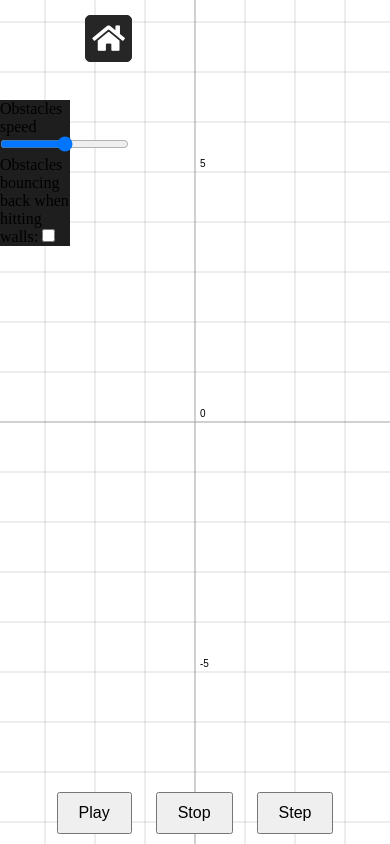
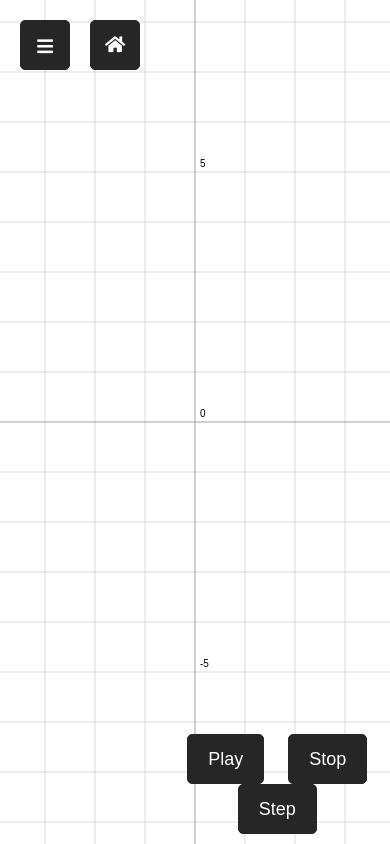
Before and after one commit to ggldnl/Path-Planning-Visualizer, a Flask app: page / in a window 390 px wide. Run offline with Flask 3, Linux system fonts and the light colour scheme; data that the repository does not hold is empty.

Commit message:
refreshed the style

```diff
--- a/static/js/main.js
+++ b/static/js/main.js
@@ -65,7 +65,7 @@ window.onload = function () {
     }
 
     // Add a click event listener to the button to reset the view
-    var button = document.getElementById("home");
+    var button = document.getElementById("home_btn");
     button.addEventListener("click", function() {
         pixelOffset.x = 0;
         pixelOffset.y = 0;
--- /dev/null
+++ b/static/styles/body.css
@@ -0,0 +1,11 @@
+#control-button-container {
+    position: absolute;
+    bottom: 0;
+
+    /* TODO you should really fix this*/
+    /* left: 50%; */
+    left: 42.2%;
+
+    text-align: center;
+    padding: 10px 0;
+}
--- a/static/styles/buttons.css
+++ b/static/styles/buttons.css
@@ -1,12 +1,29 @@
-#button-container {
-    position: absolute;
-    bottom: 10px;
-    width: 100%;
-    text-align: center;
+button {
+	margin: 0 10px;
+	padding: 10px 20px;
+	height: 50px;
+	background: #262626;
+	color: white;
+	font-size: 18px;
+	text-align: center;
+    vertical-align: middle;
+	border: 1px solid #262626;
+	border-radius: 5px;
+	cursor: pointer;
 }
 
-.button {
-    margin: 0 10px;
-    padding: 10px 20px;
-    font-size: 16px;
+#home_btn {
+    position: absolute;
+	width: 50px;
+    padding: 0;
+    margin: 0;
+    left: 90px;
+    top: 20px;
+    transition: all .5s ease;
 }
+
+/* The home button is moved to the end of the sidebar
+ */
+ #sidebar-checkbox:checked ~ #home_btn{
+    left: 340px;
+}
--- a/static/styles/canvas.css
+++ b/static/styles/canvas.css
@@ -1,8 +1,3 @@
-html,
-		body {
-			margin: 0px;
-		}
-
 canvas {
     display: block;
     position: absolute;
--- a/static/styles/menu.css
+++ /dev/null
@@ -1,140 +0,0 @@
-*{
-  margin: 0;
-  padding: 0;
-  text-decoration: none;
-}
-.sidebar{
-  position: fixed;
-  width: 240px;
-  left: -240px;
-  height: 100%;
-  background: #1e1e1e;
-  transition: all .5s ease;
-}
-.sidebar header{
-  font-size: 28px;
-  color: white;
-  line-height: 70px;
-  text-align: center;
-  background: #1b1b1b;
-  user-select: none;
-  font-family: 'Montserrat', sans-serif;
-}
-.sidebar a{
-  display: block;
-  height: 65px;
-  width: 100%;
-  color: white;
-  line-height: 65px;
-  padding-left: 30px;
-  box-sizing: border-box;
-  border-bottom: 1px solid black;
-  border-top: 1px solid rgba(255,255,255,.1);
-  border-left: 5px solid transparent;
-  font-family: 'Open Sans', sans-serif;
-  transition: all .5s ease;
-}
-a.active,a:hover{
-  border-left: 5px solid #b93632;
-  color: #b93632;
-}
-.sidebar a i{
-  font-size: 23px;
-  margin-right: 16px;
-}
-.sidebar a span{
-  letter-spacing: 1px;
-  text-transform: uppercase;
-}
-#check{
-  display: none;
-  position: absolute;
-  top: 20px;
-  left: 20px;
-}
-label #btn,label #cancel{
-  position: absolute;
-  cursor: pointer;
-  color: white;
-  border-radius: 5px;
-  border: 1px solid #262626;
-  margin: 15px 30px;
-  font-size: 29px;
-  background: #262626;
-  height: 45px;
-  width: 45px;
-  text-align: center;
-  line-height: 45px;
-  transition: all .5s ease;
-}
-label #cancel{
-  opacity: 0;
-  visibility: hidden;
-}
-#check:checked ~ .sidebar{
-  left: 0;
-}
-#check:checked ~ label #btn{
-  margin-left: 250px;
-  opacity: 0;
-  visibility: hidden;
-}
-#check:checked ~ label #cancel{
-  margin-left: 250px;
-  opacity: 1;
-  visibility: visible;
-}
-@media(max-width : 860px){
-  .sidebar{
-    height: auto;
-    width: 70px;
-    left: 0;
-    margin: 100px 0;
-  }
-  header,#btn,#cancel{
-    display: none;
-  }
-  span{
-    position: absolute;
-    margin-left: 23px;
-    opacity: 0;
-    visibility: hidden;
-  }
-  .sidebar a{
-    height: 60px;
-  }
-  .sidebar a i{
-    margin-left: -10px;
-  }
-  a:hover {
-    width: 200px;
-    background: inherit;
-  }
-  .sidebar a:hover span{
-    opacity: 1;
-    visibility: visible;
-  }
-}
-
-#home{
-  display: none;
-}
-
-label #home_btn{
-  position: absolute;
-  cursor: pointer;
-  color: white;
-  border-radius: 5px;
-  border: 1px solid #262626;
-  margin: 15px 85px;  /* initial position is (15, 30) for the menu button, 30 + btn_width + spacing for the home_btn */
-  font-size: 29px;
-  background: #262626;
-  height: 45px;
-  width: 45px;
-  text-align: center;
-  line-height: 45px;
-  transition: all .5s ease;
-}
-#check:checked ~ label #home_btn{
-  margin-left: 305px; /* left margin when the menu button is pressed is 250, sum up 45 + spacing + 45 */
-}
--- /dev/null
+++ b/static/styles/sidebar.css
@@ -0,0 +1,90 @@
+*{
+    margin: 0;
+    padding: 0;
+    text-decoration: none;
+}
+
+/* Sidebar style
+ */
+.sidebar{
+    position: fixed;
+    left: -250px;
+    width: 250px;
+    height: 100%;
+    background: #1e1e1e;
+    text-align: center; /* Center the content horizontally */
+    line-height: 25px;
+    overflow: auto; /* Add overflow property to enable scrolling */
+    transition: all .5s ease;
+}
+
+/* Label style
+ */
+.sidebar label{
+    color: #ffffff;
+}
+
+/* Slider style
+ */
+.slider{
+    color: white;
+    width: 80%; /* Full-width */
+    height: 25px; /* Specified height */
+}
+
+#sidebar-checkbox {
+    display: none;
+}
+
+label #open-sidebar-btn, label #close-sidebar-btn{
+    position: absolute;
+    cursor:pointer;
+    background: #262626;
+    height: 48px;
+    width: 48px;
+    text-align: center;
+    line-height: 50px;
+    vertical-align: middle;
+    color: white;
+    font-size: 18px;
+    border: 1px solid #262626;
+    border-radius: 5px;
+
+    padding: 0;
+    margin: 0;
+    left: 20px;
+    top: 20px;
+
+    transition: all .5s ease;
+}
+
+label #close-sidebar-btn {
+    opacity: 0;
+    visibility: hidden;
+}
+
+/* The open sidebar button is pressed */
+
+/* The sidebar is extended
+ */
+ #sidebar-checkbox:checked ~ .sidebar{
+    left: 0;
+}
+
+/* The open button icon is moved to the end of the sidebar
+ * and made invisible
+ */
+#sidebar-checkbox:checked ~ label #open-sidebar-btn{
+    margin-left: 250px;
+    opacity: 0;
+    visibility: hidden;
+}
+
+/* The close button icon is moved to the end of the sidebar
+ * and made visible
+ */
+#sidebar-checkbox:checked ~ label #close-sidebar-btn{
+    margin-left: 250px;
+    opacity: 1;
+    visibility: visible;
+}
--- a/template/index.html
+++ b/template/index.html
@@ -3,47 +3,37 @@
 <head>
     <meta charset="UTF-8">
     <title>Robot Simulator</title>
-    <link rel="stylesheet" type="text/css" href="static/styles/menu.css">
+
+    <!-- Font Awesome -->
+    <link rel="stylesheet" href="https://cdnjs.cloudflare.com/ajax/libs/font-awesome/5.15.3/css/all.min.css"/>
+
+    <!-- Styles -->
+    <link rel="stylesheet" type="text/css" href="static/styles/body.css">
+    <link rel="stylesheet" type="text/css" href="static/styles/buttons.css">
+    <link rel="stylesheet" type="text/css" href="static/styles/sidebar.css">
     <link rel="stylesheet" type="text/css" href="static/styles/canvas.css">
-    <link rel="stylesheet" type="text/css" href="static/styles/buttons.css">
+
+    <meta name="viewport" content="width=device-width, initial-scale=1.0">
+
 </head>
 <body>
 
     <canvas id="canvas"></canvas>
 
-    <input type="checkbox" id="check">
-    <label for="check">
-      <i class="fas fa-bars" id="btn"></i>
-      <i class="fas fa-times" id="cancel"></i>
+    <input type="checkbox" id="sidebar-checkbox">
+    <label for="sidebar-checkbox">
+        <i class="fas fa-bars" id="open-sidebar-btn"></i>
+        <i class="fas fa-times" id="close-sidebar-btn"></i>
     </label>
+    <button id="home_btn">
+        <i class="fas fa-home" id=></i>
+    </button>
 
-    <input type="checkbox" id="home">
-    <label for="home">
-      <i class="fas fa-home" id="home_btn"></i>
-    </label>
-
-    <div id="button-container">
+    <div id="control-button-container">
         <button class="button" id="playButton">Play</button>
         <button class="button" id="stopButton">Stop</button>
         <button class="button" id="stepButton">Step</button>
     </div>
-
-    <!--
-    <input type="button" id="play">
-    <label for="play">
-      <i class="fas fa-play" id="play_btn"></i>
-    </label>
-
-    <input type="button" id="stop">
-    <label for="stop">
-      <i class="fas fa-stop" id="stop_btn"></i>
-    </label>
-
-    <input type="button" id="step">
-    <label for="step">
-      <i class="fas fa-forward-step" id="step_btn"></i>
-    </label>
-    -->
 
     <div class="sidebar">
 
@@ -56,7 +46,6 @@
 
     </div>
 
-    <link rel="stylesheet" href="https://cdnjs.cloudflare.com/ajax/libs/font-awesome/5.15.3/css/all.min.css"/>
     <script src="static/js/colors.js"></script>
     <script type="module" src="static/js/main.js"></script>
     <script type="module" src="static/js/frame.js"></script>
```
Lines whose indentation alone changed are shown as unchanged.
